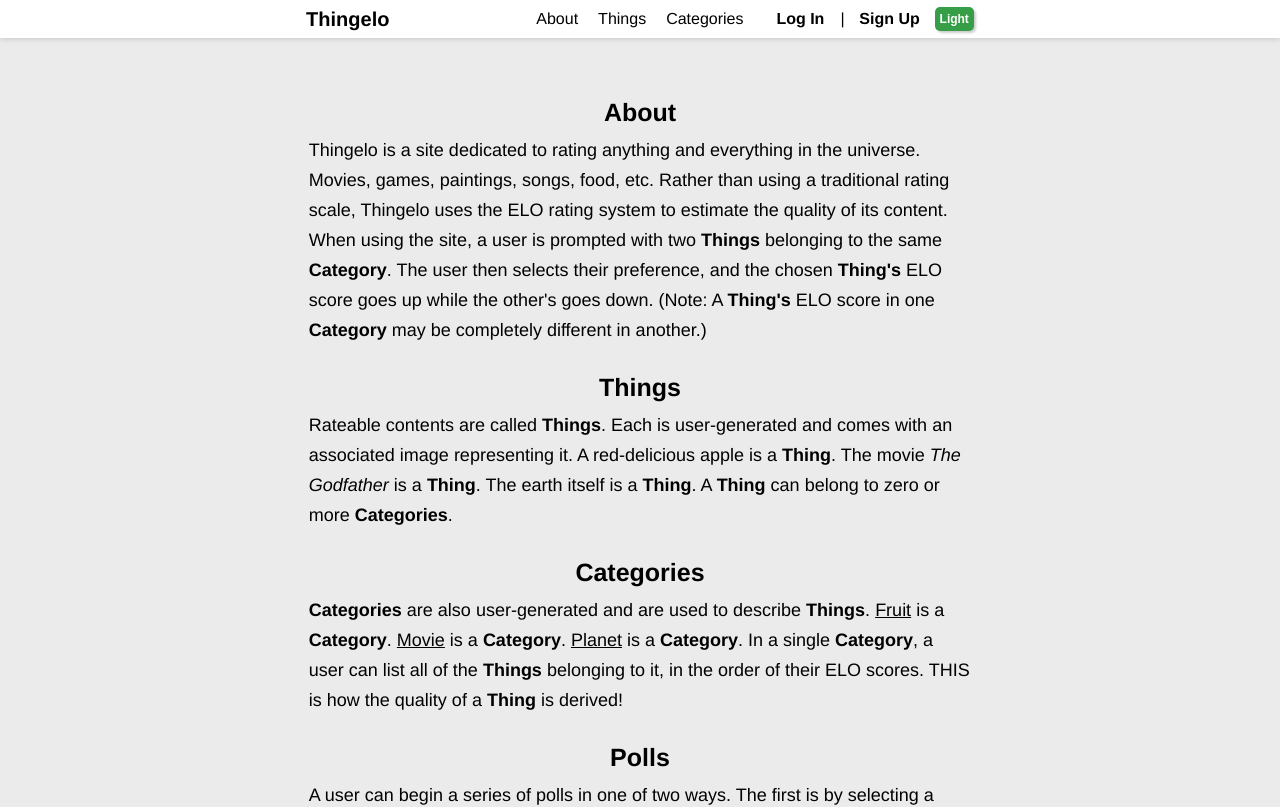
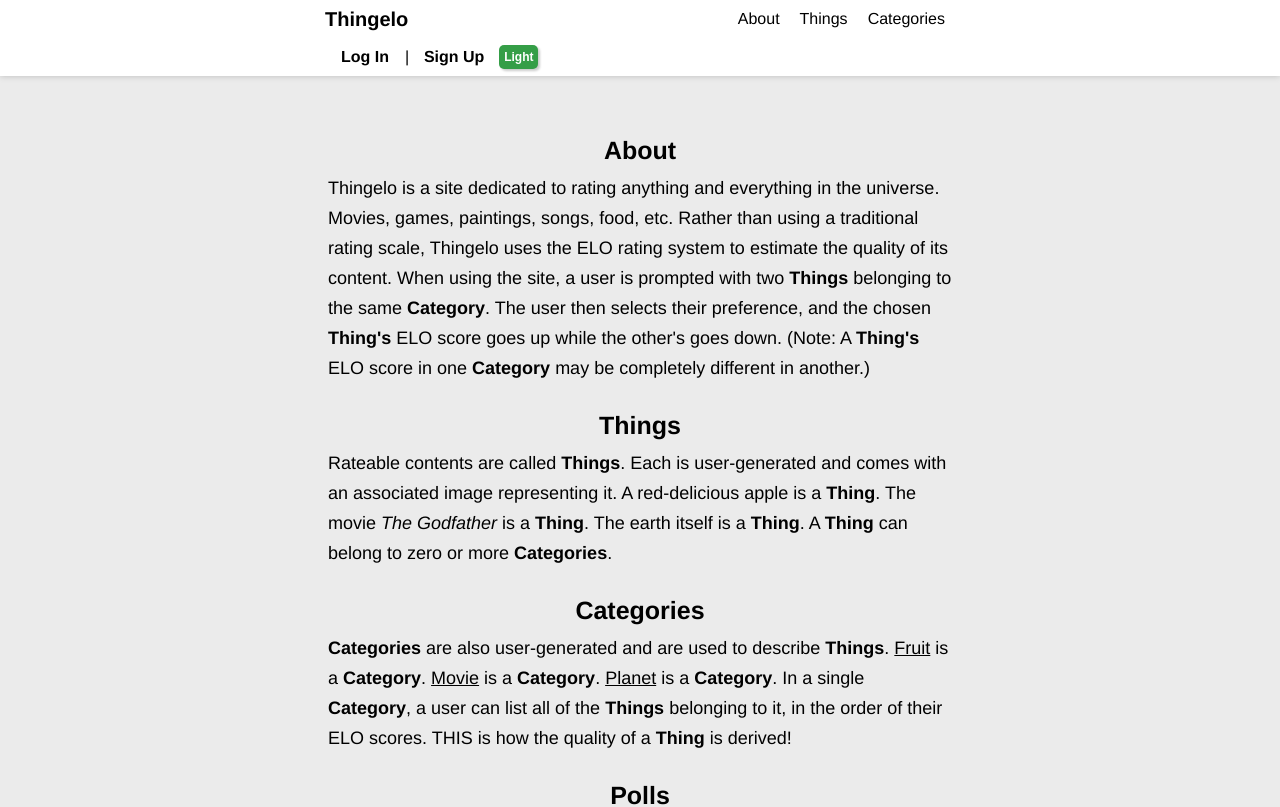
Before and after one commit to Anti-Alias/rankit, a React (Create React App) app in the folder rankit_ui/: page / in a window 1280 px wide. Shown: the top 807 px of the page. Built offline with nearby package versions, Linux system fonts and the light colour scheme.

Commit message:
Replaced provider with a media query

```diff
--- a/rankit_ui/src/App.module.css
+++ b/rankit_ui/src/App.module.css
@@ -13,16 +13,19 @@
   margin:         10px;
   margin-top:     60px;
   padding:        0;
+  width: 50%;
 }
 
-.desktop {
-  width: 53%;
+/** Tablet */
+@media(max-aspect-ratio: 14/9) {
+  .Layout {
+      width: 80%;
+  }
 }
 
-.tablet {
-  width: 80%;
+/** Mobile */
+@media(max-aspect-ratio: 1/1) {
+  .Layout {
+      width: 100%;
+  }
 }
-
-.mobile {
-  width: 100%;
-}
--- a/rankit_ui/src/App.tsx
+++ b/rankit_ui/src/App.tsx
@@ -4,8 +4,6 @@ import About          from './pages/About';
 import SignUp         from './pages/SignUp';
 import LogIn          from './pages/LogIn';
 import { Routes, Route, Outlet } from 'react-router-dom';
-import { DisplayModeContext } from './components/DisplayModeProvider';
-import { useContext } from 'react';
 
 /** Main application element */
 function App() {
@@ -46,10 +44,8 @@ const PageNotFound = () => (
 
 // Container for page content
 function Layout(): JSX.Element {
-  const displayMode = useContext(DisplayModeContext);
-  const className = `${styles.Layout} ${styles[displayMode]}`;
   return (
-    <div className={className}>
+    <div className={styles.Layout}>
       <Outlet/>
     </div>
   );
--- a/rankit_ui/src/components/DisplayModeProvider.tsx
+++ /dev/null
@@ -1,50 +0,0 @@
-import { useState, useEffect, Context, JSX, PropsWithChildren, createContext } from 'react';
-
-// [0, 0.95)        = mobile.
-// [0.95, 1.45)     = tablet.
-// [1.45, infinity) = desktop.
-const ASPECT_RATIO_TABLET: number = 0.95;
-const ASPECT_RATIO_DESKTOP: number = 1.45;
-type DisplayMode = 'desktop' | 'tablet' | 'mobile';
-const DisplayModeContext: Context<DisplayMode> = createContext<DisplayMode>('desktop');
-
-
-function DisplayModeProvider({children}: PropsWithChildren<{}>): JSX.Element {
-
-    const [displayMode, setDisplayMode] = useState<DisplayMode>(computeDisplayMode());
-
-    // Handles resizing
-    let currentDisplayMode = displayMode;
-    const onResize = () => {
-        const nextDisplayMode = computeDisplayMode();
-        if(nextDisplayMode != currentDisplayMode) {
-            setDisplayMode(nextDisplayMode);
-            currentDisplayMode = nextDisplayMode;
-        }
-    };
-
-    // Registers / deregisters resize listener
-    useEffect(() => {
-        window.addEventListener('resize', onResize);
-        return () =>  window.removeEventListener('resize', onResize);
-    }, []);
-
-    // Renders
-    return <DisplayModeContext.Provider value={displayMode}>{children}</DisplayModeContext.Provider>;
-}
-
-function computeDisplayMode(): DisplayMode {
-    const aspectRatio = window.innerWidth / window.innerHeight;
-    if(aspectRatio >= ASPECT_RATIO_DESKTOP) {
-        return 'desktop';
-    }
-    else if(aspectRatio >= ASPECT_RATIO_TABLET) {
-        return 'tablet';
-    }
-    else {
-        return 'mobile';
-    }
-}
-
-export { DisplayModeContext, type DisplayMode };
-export default DisplayModeProvider;
--- a/rankit_ui/src/components/Navbar.module.css
+++ b/rankit_ui/src/components/Navbar.module.css
@@ -20,7 +20,21 @@
     flex-wrap: wrap;
     justify-content: space-between;
     align-items: center;
-    width: 53%;
+    width: 50%;
+}
+
+/** Tablet */
+@media(max-aspect-ratio: 14/9) {
+    .inner {
+        width: 80%;
+    }
+}
+
+/** Mobile */
+@media(max-aspect-ratio: 1/1) {
+    .inner {
+        width: 100%;
+    }
 }
 
 .left {
@@ -33,6 +47,13 @@
     display: flex;
     align-items: center;
     height: 38px;
+}
+
+/** Mobile */
+@media(max-aspect-ratio: 1/1) {
+    .center {
+        display: none;
+    }
 }
 
 .right {
@@ -98,15 +119,3 @@
 .logo {
     margin-right: 130px;
 }
-
-.desktop {
-    width: 53%;
-}
-
-.tablet {
-    width: 80%;
-}
-
-.mobile {
-    width: 100%;
-}
--- a/rankit_ui/src/components/Navbar.tsx
+++ b/rankit_ui/src/components/Navbar.tsx
@@ -4,12 +4,10 @@ import { Link } from 'react-router-dom';
 import { useContext } from 'react';
 import { ThemeNameContext } from './ThemeProvider';
 import { capitalize } from '../utils/string';
-import { DisplayModeContext } from './DisplayModeProvider';
 
 function Navbar() {
 
     const [themeName, setThemeName] = useContext(ThemeNameContext);
-    const displayMode = useContext(DisplayModeContext);
 
     const toggleTheme = () => {
         if(themeName === 'light') {
@@ -20,21 +18,17 @@ function Navbar() {
         }
     }
 
-
-    const innerClassName = `${styles.inner} ${styles[displayMode]}`;
     return (
         <div className={styles.Navbar}>
-            <div className={innerClassName}>
+            <div className={styles.inner}>
                 <div className={styles.left}>
                     <Link to='/' className={styles.logo}><h2>Thingelo</h2></Link>
                 </div>
-                { displayMode !== 'mobile' &&
-                    <div className={styles.center}>
-                        <Link to='/' className={styles.option}>About</Link>
-                        <Link to='/things' className={styles.option}>Things</Link>
-                        <Link to='/categories' className={styles.option}>Categories</Link>
-                    </div>
-                }
+                <div className={styles.center}>
+                    <Link to='/' className={styles.option}>About</Link>
+                    <Link to='/things' className={styles.option}>Things</Link>
+                    <Link to='/categories' className={styles.option}>Categories</Link>
+                </div>
                 <div className={styles.right}>
                     <Link to='/login' className={styles.login}>Log In</Link> |
                     <Link to='/signup' className={styles.signup}>Sign Up</Link>
--- a/rankit_ui/src/index.tsx
+++ b/rankit_ui/src/index.tsx
@@ -2,7 +2,6 @@ import React from 'react';
 import ReactDOM from 'react-dom/client';
 import App from './App';
 import ThemeProvider from './components/ThemeProvider';
-import DisplayModeProvider from './components/DisplayModeProvider';
 import { BrowserRouter } from 'react-router-dom';
 import './index.css';
 
@@ -11,11 +10,9 @@ const root = ReactDOM.createRoot(htmlRoot);
 root.render(
   <React.StrictMode>
     <BrowserRouter>
-      <DisplayModeProvider>
         <ThemeProvider>
           <App/>
         </ThemeProvider>
-      </DisplayModeProvider>
     </BrowserRouter>
   </React.StrictMode>
 );
```
